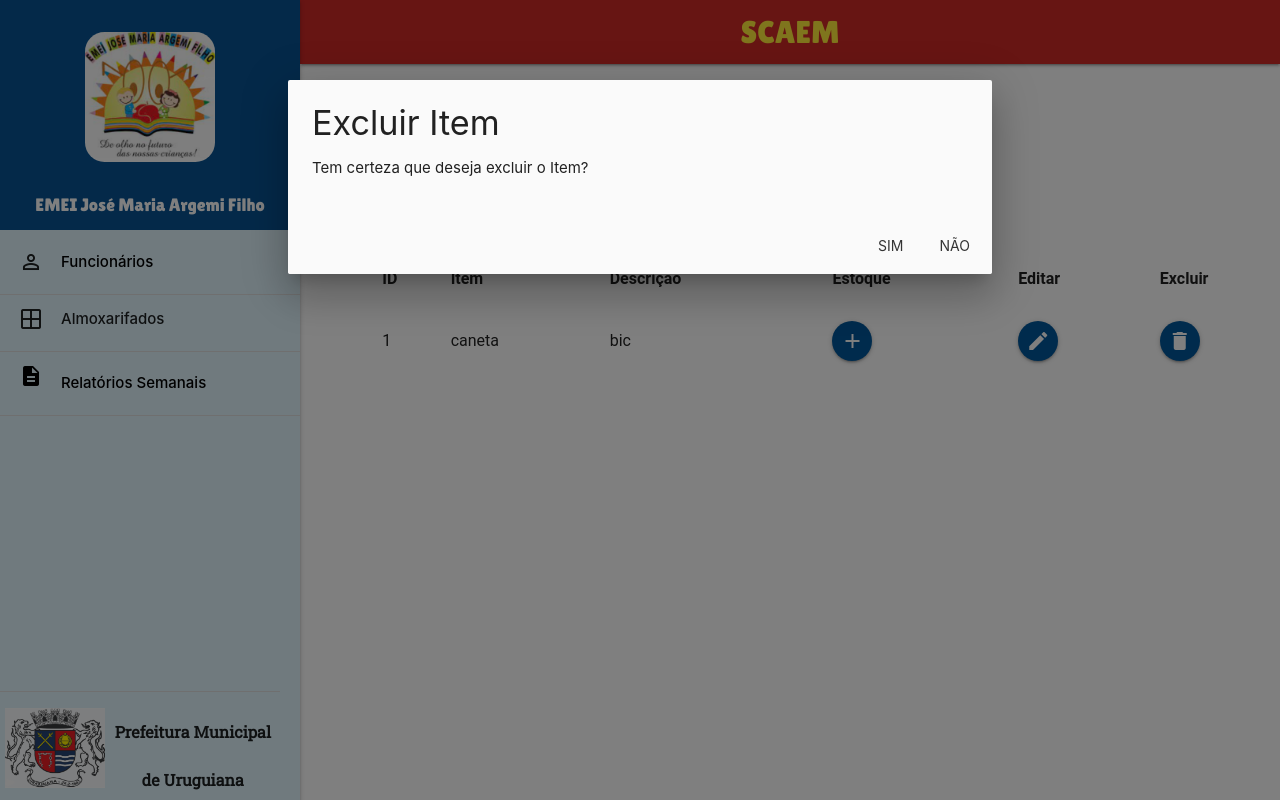
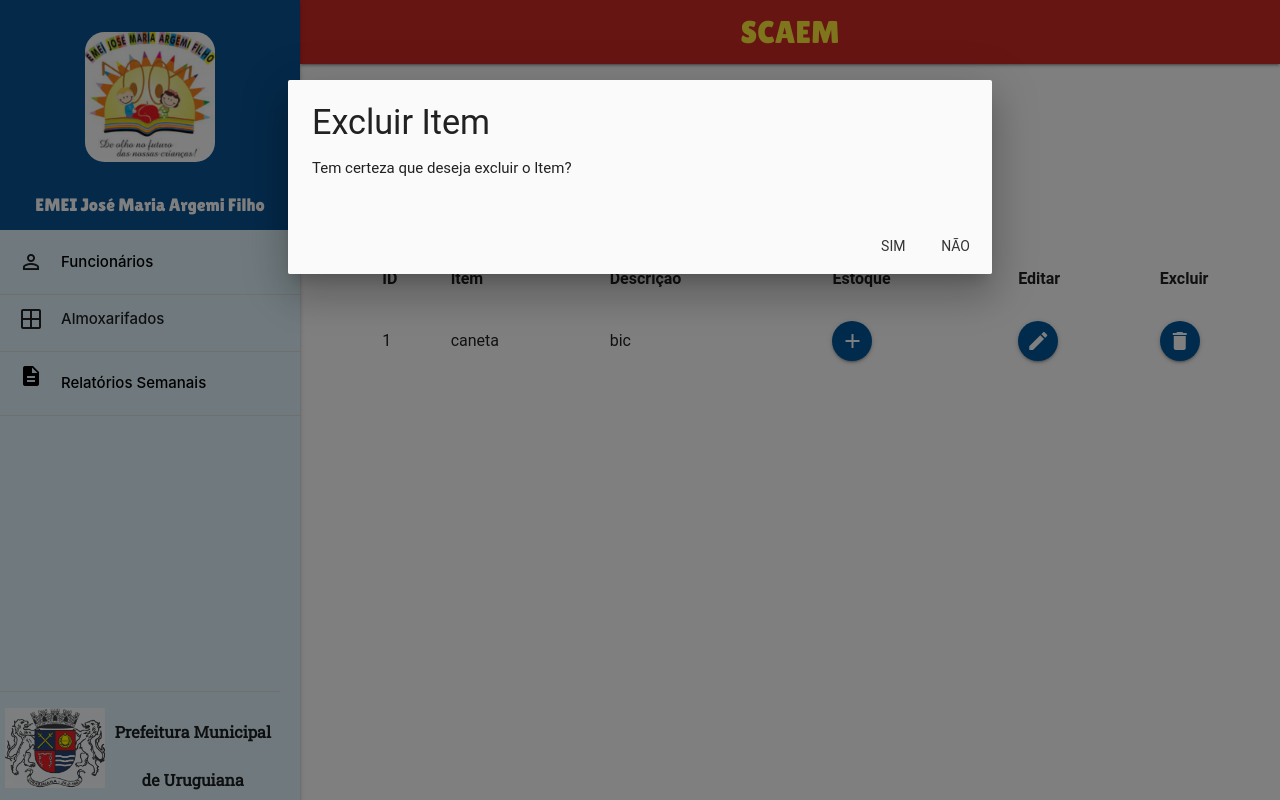
Before and after one commit to LADCSoares/TCC_LS_antigo, a PHP site: page /consultarGeral.php in a window 1280 px wide, after a click on "delete". Run offline with PHP 8.4, Linux system fonts and the light colour scheme; data comes from the database, SQL or seed files in the repository; some libraries are stand-ins or nearby versions.

Commit message:
Update consultarGeral.php

```diff
--- a/consultarGeral.php
+++ b/consultarGeral.php
@@ -24,6 +24,9 @@
           font-family: "Roboto", sans-serif;
           font-size: 16px;
           margin-left: 46px;
+        }
+        .aviso{
+          font-family: "Roboto", sans-serif;
         }
         .topo2{
           background-color: rgb(8,83,148);
@@ -83,7 +86,7 @@
 
           echo "<tr>";
           echo "<td>" . $id . "</td>";
-          echo "<td>" . $nomeItem . "</td>";
+          echo "<td class='ltabela'>" . $nomeItem . "</td>";
           echo "<td>" . $descricao . "</td>";
 
           echo "<td>  <a href= 'formEstoque.php?idItem=$id' class='btn-floating waves-effect waves-light light-blue darken-4 '> <i class='material-icons'>add</i></a> </td>";
@@ -109,7 +112,7 @@
       <!-- <a class="waves-effect waves-light btn modal-trigger" href="#modal1">Modal</a> -->
 
       <!-- Modal Structure -->
-      <div id="modal1" class="modal">
+      <div id="modal1" class="modal aviso">
         <div class="modal-content">
           <h4>Excluir Item</h4>
           <p>Tem certeza que deseja excluir o Item?</p>
```
